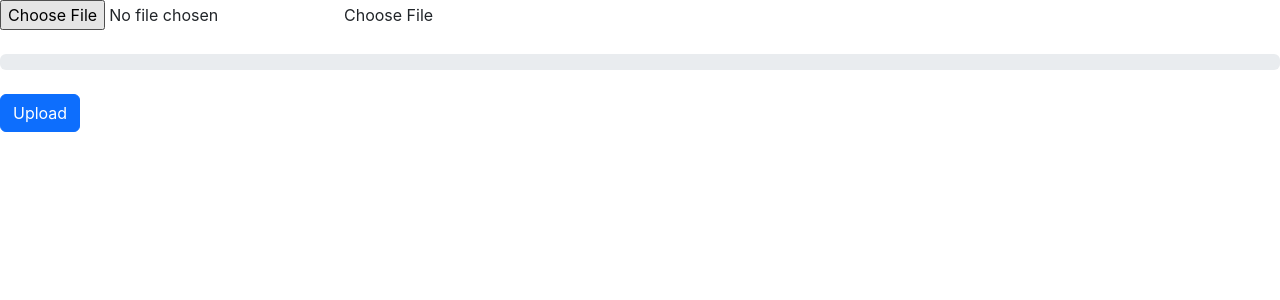
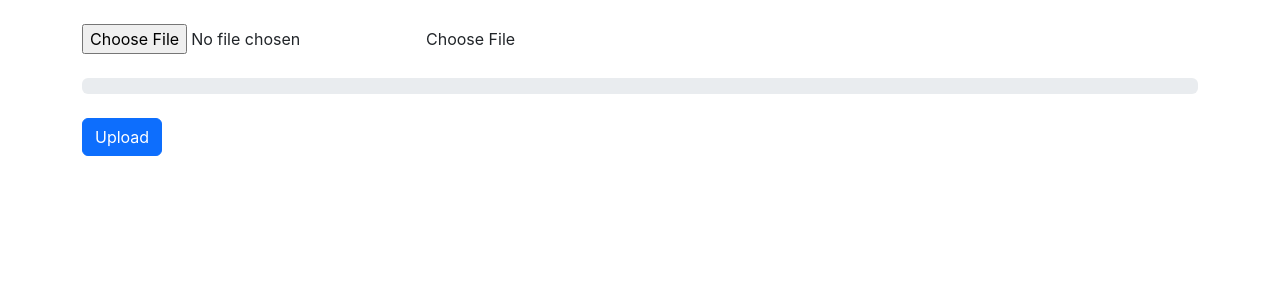
Before and after one commit to Bik400/pdfParser, a React (Create React App) app: page / in a window 1280 px wide. Shown: the top 300 px of the page. Built offline with nearby package versions, Linux system fonts and the light colour scheme.

Commit message:
fixed bootstrap styling

```diff
--- a/src/App.js
+++ b/src/App.js
@@ -1,14 +1,10 @@
-import { BrowserRouter, Routes, Route } from "react-router-dom";
 import FileUpload from "./components/FileUpload.js";
-import Dashboard from "./components/Dashboard.js";
+
 function App() {
   return (
-    <BrowserRouter>
-      <Routes>
-        <Route path='/' element={<FileUpload/>}></Route>
-        <Route path='/dashboard' element={<Dashboard/>}></Route>
-      </Routes>
-    </BrowserRouter>
+    <div className='container mt-4'>
+      <FileUpload />
+    </div>
   )
 }
 
```
